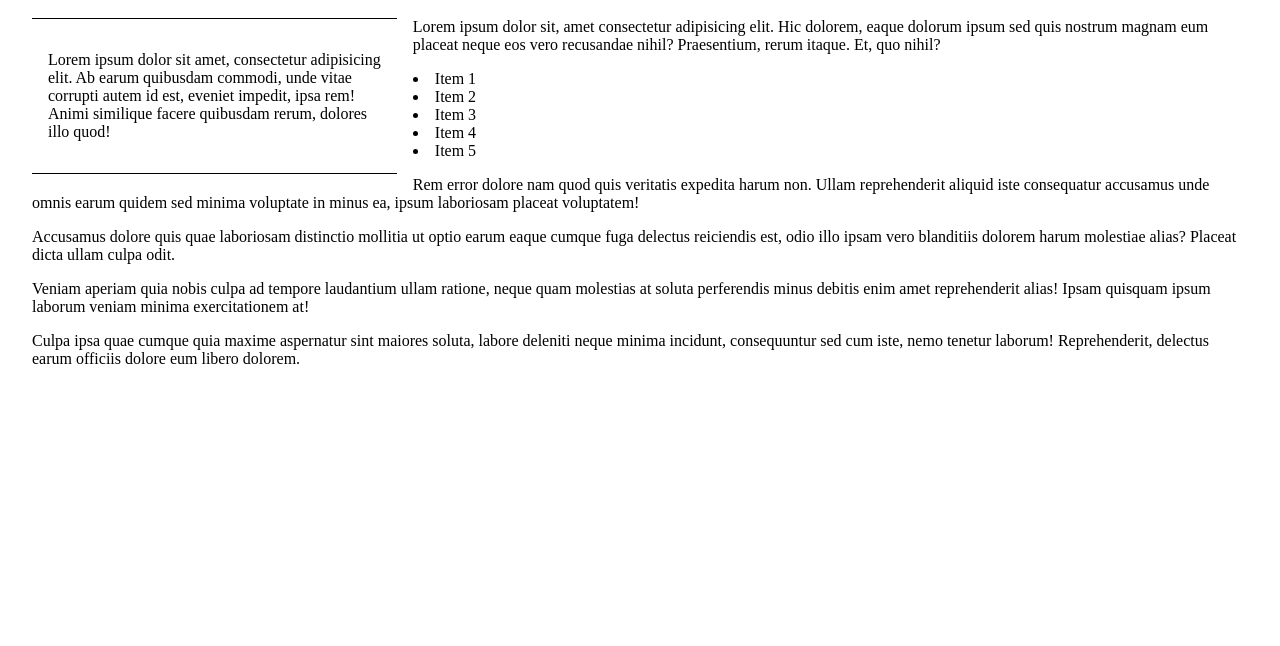
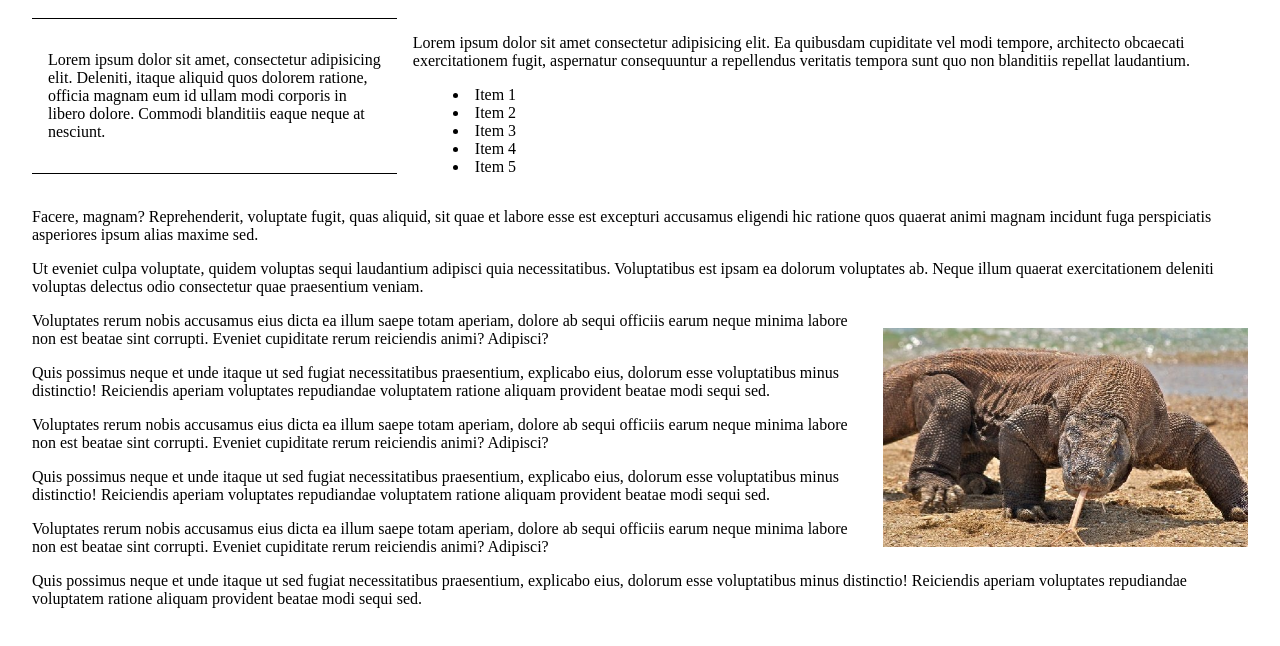
Before and after one commit to ferbanahe/paginas_web_css, a plain HTML site: page 03_flujo/index.html in a window 1280 px wide. Shown: the part 72-718 px from the top of the page. Drawn offline with Linux system fonts and the light colour scheme.

Commit message:
visibilidad y colores

```diff
--- a/03_flujo/index.html
+++ b/03_flujo/index.html
@@ -1,3 +1,4 @@
+
 <!DOCTYPE html>
 <html lang="es">
 <head>
@@ -5,17 +6,14 @@
     <meta name="viewport" content="width=device-width, initial-scale=1.0">
     <meta http-equiv="X-UA-Compatible" content="ie=edge">
     <title>Flujo: float</title>
-    <link rel="stylesheet" href="./style.css">
+    <link rel="stylesheet" href="style.css">
 </head>
 <body>
-    <header>
-        <h1>Flujo</h1>
-    </header>
+    <header><h1>Flujo</h1></header>
     <section>
+        <div><p>Lorem ipsum dolor sit amet, consectetur adipisicing elit. Deleniti, itaque aliquid quos dolorem ratione, officia magnam eum id ullam modi corporis in libero dolore. Commodi blanditiis eaque neque at nesciunt.</p></div>
         <div>
-            <p>Lorem ipsum dolor sit amet, consectetur adipisicing elit. Ab earum quibusdam commodi, unde vitae corrupti autem id est, eveniet impedit, ipsa rem! Animi similique facere quibusdam rerum, dolores illo quod!</p>
-        </div>
-        <p>Lorem ipsum dolor sit, amet consectetur adipisicing elit. Hic dolorem, eaque dolorum ipsum sed quis nostrum magnam eum placeat neque eos vero recusandae nihil? Praesentium, rerum itaque. Et, quo nihil?</p>
+            <p>Lorem ipsum dolor sit amet consectetur adipisicing elit. Ea quibusdam cupiditate vel modi tempore, architecto obcaecati exercitationem fugit, aspernatur consequuntur a repellendus veritatis tempora sunt quo non blanditiis repellat laudantium.</p>
         <ul>
             <li>Item 1</li>
             <li>Item 2</li>
@@ -23,10 +21,20 @@
             <li>Item 4</li>
             <li>Item 5</li>
         </ul>
-        <p>Rem error dolore nam quod quis veritatis expedita harum non. Ullam reprehenderit aliquid iste consequatur accusamus unde omnis earum quidem sed minima voluptate in minus ea, ipsum laboriosam placeat voluptatem!</p>
-        <p>Accusamus dolore quis quae laboriosam distinctio mollitia ut optio earum eaque cumque fuga delectus reiciendis est, odio illo ipsam vero blanditiis dolorem harum molestiae alias? Placeat dicta ullam culpa odit.</p>
-        <p>Veniam aperiam quia nobis culpa ad tempore laudantium ullam ratione, neque quam molestias at soluta perferendis minus debitis enim amet reprehenderit alias! Ipsam quisquam ipsum laborum veniam minima exercitationem at!</p>
-        <p>Culpa ipsa quae cumque quia maxime aspernatur sint maiores soluta, labore deleniti neque minima incidunt, consequuntur sed cum iste, nemo tenetur laborum! Reprehenderit, delectus earum officiis dolore eum libero dolorem.</p>
+        </div>
+        <div class="clearfix"></div>
+        <p>Facere, magnam? Reprehenderit, voluptate fugit, quas aliquid, sit quae et labore esse est excepturi accusamus eligendi hic ratione quos quaerat animi magnam incidunt fuga perspiciatis asperiores ipsum alias maxime sed.</p>
+        <p>Ut eveniet culpa voluptate, quidem voluptas sequi laudantium adipisci quia necessitatibus. Voluptatibus est ipsam ea dolorum voluptates ab. Neque illum quaerat exercitationem deleniti voluptas delectus odio consectetur quae praesentium veniam.</p>
+        <div class="img-wrapper">
+            <img src="./assets/komodo.jpg" alt="Dragón...">
+        </div>
+        <p>Voluptates rerum nobis accusamus eius dicta ea illum saepe totam aperiam, dolore ab sequi officiis earum neque minima labore non est beatae sint corrupti. Eveniet cupiditate rerum reiciendis animi? Adipisci?</p>
+        <p>Quis possimus neque et unde itaque ut sed fugiat necessitatibus praesentium, explicabo eius, dolorum esse voluptatibus minus distinctio! Reiciendis aperiam voluptates repudiandae voluptatem ratione aliquam provident beatae modi sequi sed.</p>
+        <p>Voluptates rerum nobis accusamus eius dicta ea illum saepe totam aperiam, dolore ab sequi officiis earum neque minima labore non est beatae sint corrupti. Eveniet cupiditate rerum reiciendis animi? Adipisci?</p>
+        <p>Quis possimus neque et unde itaque ut sed fugiat necessitatibus praesentium, explicabo eius, dolorum esse voluptatibus minus distinctio! Reiciendis aperiam voluptates repudiandae voluptatem ratione aliquam provident beatae modi sequi sed.</p>
+        <p>Voluptates rerum nobis accusamus eius dicta ea illum saepe totam aperiam, dolore ab sequi officiis earum neque minima labore non est beatae sint corrupti. Eveniet cupiditate rerum reiciendis animi? Adipisci?</p>
+        <p>Quis possimus neque et unde itaque ut sed fugiat necessitatibus praesentium, explicabo eius, dolorum esse voluptatibus minus distinctio! Reiciendis aperiam voluptates repudiandae voluptatem ratione aliquam provident beatae modi sequi sed.</p>
     </section>
+
 </body>
 </html>
--- a/03_flujo/style.css
+++ b/03_flujo/style.css
@@ -1,21 +1,43 @@
 * {
     box-sizing: border-box
 }
-
 body {
     margin: 2rem;
 }
-
-div {
+div:nth-of-type(1) {
     width: 30%;
     padding: 1rem;
     border-top: 1px solid;
     border-bottom: 1px solid;
     float: left;
-    margin-right: 1rem;
+    padding-right: 1rem;
     margin-bottom: 1rem;
+}
+
+div:nth-of-type(2) {
+    width: 70%;
+    float: left;
+    padding-left: 1rem;
+
+}
+
+.clearfix {
+    clear: both;
 }
 
 ul {
     list-style-position: inside;
 }
+
+.img-wrapper {
+    width: 30%;
+    max-width: 600px;
+    float: right;
+    margin-left: 2rem;
+    margin-top: 1rem;
+    margin-bottom: 1rem;
+}
+
+img {
+    width: 100%;
+}
--- /dev/null
+++ b/04_Cajas/css/basic.css
@@ -0,0 +1,24 @@
+body {
+    padding: 0;
+    margin: 0;
+}
+p {
+    padding: 1rem;
+    margin: 1rem;
+    width: 40%;
+    border: 0.1rem solid;
+    background-color: bisque;
+}
+
+span {
+    /*border: 0.1rem solid;*/
+    margin: 1rem;
+    padding: 1rem;
+    background-color: aqua;
+}
+
+div p {
+    width: 30%;
+    height: 5rem;
+    overflow: auto;
+}
--- /dev/null
+++ b/04_Cajas/css/espacios_calc.css
@@ -0,0 +1,41 @@
+/* Reset */
+
+* {
+    box-sizing: border-box;
+}
+
+body {
+    margin: 5%;
+}
+
+p {
+    --margen: 2.3%;
+    margin: 0;
+    padding: 0;
+}
+
+/* Layout */
+
+p {
+    width: calc(calc(100% - calc(var(--margen)*3))/4);
+    float: left;
+    padding: 1.5rem;
+}
+
+p:not(:last-child) {
+    margin-right: var(--margen);
+}
+
+p:first-child {
+    /* border-left: 1px solid;  */
+}
+
+p:nth-child(odd) {
+    background-color: aqua;
+    border: 1px solid bisque;
+}
+
+p:nth-child(even) {
+    background-color: bisque;
+    border: 1px solid aqua;
+}
--- /dev/null
+++ b/04_Cajas/css/espacios_inb.css
@@ -0,0 +1,76 @@
+/* Reset */
+
+* {
+    box-sizing: border-box;
+}
+
+body {
+    margin: 5%;
+}
+
+p {
+    margin: 0;
+    padding: 0;
+}
+
+/* Layout */
+
+p {
+    width: 22%;
+    padding: 1.5rem;
+}
+
+p:not(:last-child) {
+    margin-right: 3%;
+}
+
+
+p:nth-child(odd) {
+    background-color: aqua;
+    border: 1px solid bisque;
+}
+
+p:nth-child(even) {
+    background-color: bisque;
+    border: 1px solid aqua;
+}
+
+section {
+    margin-top: 2rem;
+    margin-bottom: 2rem;
+    background-color: crimson;
+    border: 2px solid;
+    /* overflow: auto; */
+}
+
+section::after {
+    content: "";
+    display: block;
+    clear: both;
+    /* height: 1rem;
+    background-color: blue; */
+}
+
+section.inline-block p {
+    display: inline-block;
+    vertical-align: middle;
+}
+
+section.float p {
+    float: left;
+}
+
+.clearfix {
+    clear: both;
+    border: 1px solid yellow;
+}
+
+span {
+    font-size: 5rem;
+}
+
+blockquote {
+    color: bisque;
+    font-weight: 900;
+
+}
--- /dev/null
+++ b/05_Visibilidad/style.css
@@ -0,0 +1,45 @@
+* {
+    box-sizing: border-box
+}
+body {
+    margin: 2rem;
+}
+
+h1 {
+    background-color: bisque;
+}
+.ingles {
+    background-color: darkorange
+}
+
+section div.wrapper {
+    background-color: bisque;
+    overflow: auto;
+}
+section div.wrapper div {
+    float: left;
+}
+
+section div.text-wrapper {
+    width: 70%;
+    padding: 2rem;
+
+}
+
+section div.img-wrapper {
+    width: 25%;
+    padding: 2rem;
+    /* display: none; */
+    visibility: hidden;
+}
+
+section div.wrapper:hover div.img-wrapper {
+    /* display: block; */
+    visibility: visible;
+    color: rgb(41, 177, 187);
+}
+
+section div.img-wrapper img {
+    width: 100%;
+    /* max-width: 100%; */
+}
--- /dev/null
+++ b/06_Colores/style.css
@@ -0,0 +1,26 @@
+
+
+
+
+section>div {
+    width: 8rem;
+    height: 8rem;
+    background-color: chartreuse;
+    opacity: 0.5;
+}
+
+section>div>div {
+    width: 4rem;
+    height: 4rem;
+    margin-top: 1rem;
+    margin-left: 1rem;
+    border: 1px solid;
+    background-color: blueviolet;
+    opacity: 1;
+}
+
+aside>div {
+    width: 8rem;
+    height: 8rem;
+    background: linear-gradient(chartreuse, blueviolet);
+}
```
Also changed, not shown: 04_Cajas/basic.html (added, +16 -0 lines), 04_Cajas/espacios_calc.html (added, +17 -0 lines), 04_Cajas/espacios_inb.html (added, +43 -0 lines), 05_Visibilidad/index.html (added, +38 -0 lines), 06_Colores/index.html (added, +26 -0 lines), 03_flujo/assets/Komodo.jpg (added), 05_Visibilidad/assets/Loris MotoGP.jpg (added), 05_Visibilidad/assets/neuromante.jpg (added).
